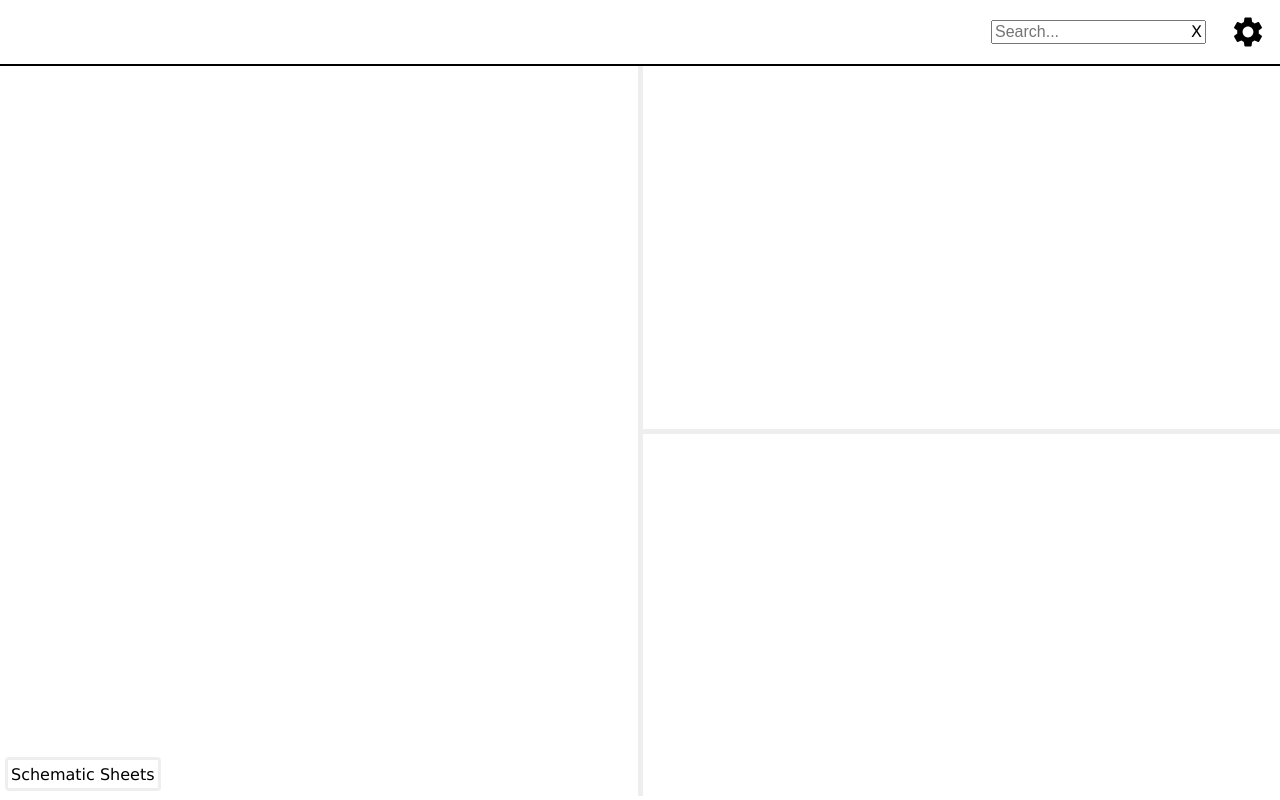
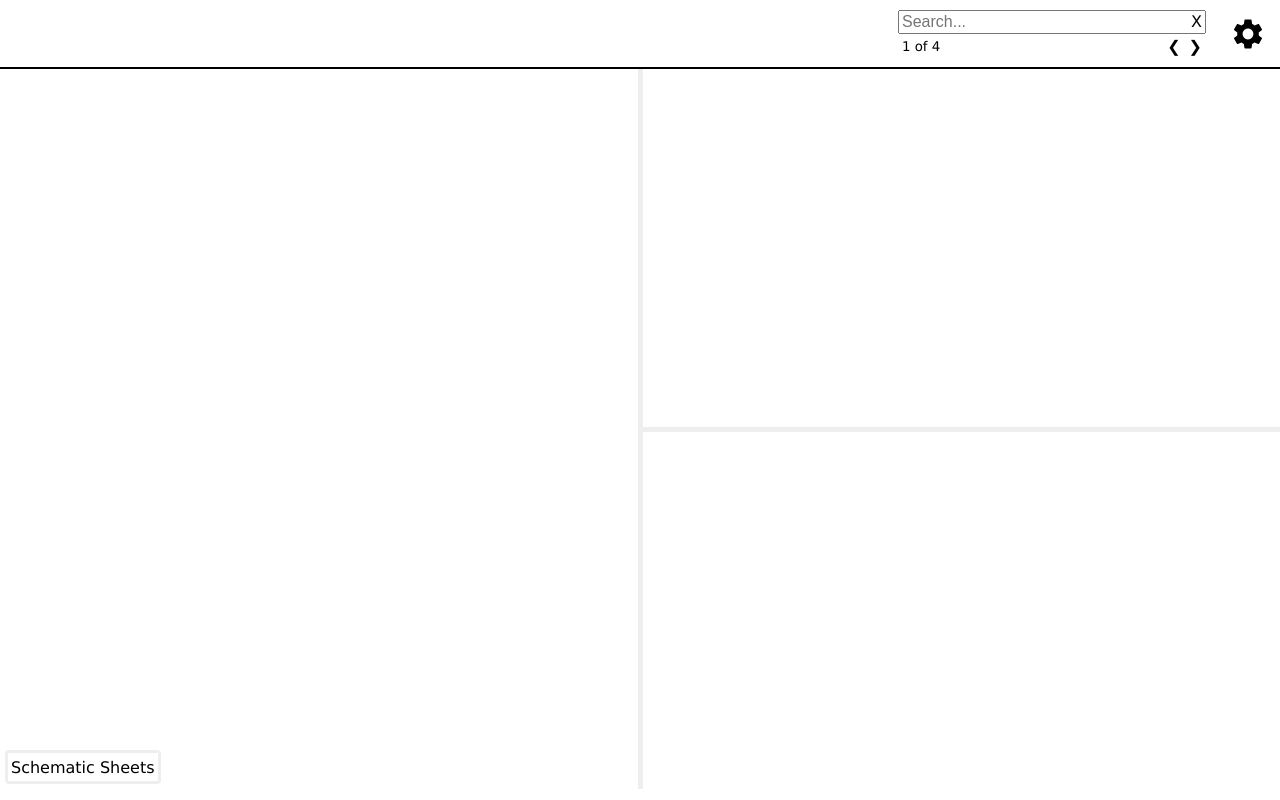
Before and after one commit to ubicomplab/ar-debug-workbench, a Flask app: page /main in a window 1280 px wide. Run offline with Flask 2, Linux system fonts and the light colour scheme; data that the repository does not hold is empty; a map, chart or similar area stays blank; parts of the project's set-up code (start-up, migrations or seed data) failed here and were passed over.

Commit message:
partially functional search nav

```diff
--- a/ardw-app/static/main.js
+++ b/ardw-app/static/main.js
@@ -18,9 +18,13 @@ var highlightedNet = null; // netname
 
 var debugCompPins = null;
 
-var searchInputField = null; // document element
+// document elements
+var searchInputField = null;
+var searchNavNum = null;
+var searchNavText = null;
 
-var schSelectionOpen = false;
+var searchNavCurrent = [0, 0];
+
 var drawCrosshair = false;
 
 var sch_zoom_default; // changes for each schematic
@@ -65,7 +69,7 @@ canvas_split = Split(["#front-canvas", "#back-canvas"], {
 
 var settings = {
     "log-error": true,
-    "log-warning": true,
+    "log-warning": false,
     "find-activate": "key", // 'key', 'auto'
     "find-type": "zoom"     // 'zoom', 'xhair'
 };
@@ -267,6 +271,7 @@ function initData() {
             }
 
             compdict[refid].units[unit] = {
+                "num": unit,
                 "schid": schid,
                 "bbox": comp.bbox,
                 "pins": comp.pins
@@ -275,7 +280,7 @@ function initData() {
     }
 
     // For each pin in each net, assign the appropriate net to the pin in compdict
-    // Also, populate netdict with {code : name, schids}
+    // Also, populate netdict with {name : schids, pins}
     netdict = {};
     for (var i in schdata.nets) {
         var netinfo = schdata.nets[i];
@@ -305,7 +310,10 @@ function initData() {
             logwarn(`net ${netinfo.name} has no valid pins (left out of netlist)`);
             continue;
         }
-        netdict[netinfo.name] = schids;
+        netdict[netinfo.name] = {
+            "schids": schids,
+            "pins": []
+        }
     }
 
     // All pins get put into one big "dict" with arbitrary pinidx
@@ -320,6 +328,8 @@ function initData() {
                 pin["schid"] = unit.schid;
                 if (pin["net"] == undefined) {
                     pin["net"] = null;
+                } else if (pin["net"] in netdict) {
+                    netdict[pin["net"]]["pins"].push(pinidx);
                 }
                 let pin_name = `${pin["ref"]}.${pin["num"]}`;
                 if (pinref_to_idx[pin_name] !== undefined) {
@@ -491,6 +501,11 @@ function initPage() {
         searchlist.classList.remove("hidden");
     });
 
+    searchNavNum = document.getElementById("search-nav-num");
+    searchNavText = document.getElementById("search-nav-text");
+    searchNavNum.innerText = "0 of 0";
+    searchNavText.innerText = "";
+
     for (let refid in compdict) {
         appendSelectionDiv(searchlist, refid, "comp");
     }
@@ -605,6 +620,41 @@ function searchBarX() {
     searchlist.classList.add("hidden");
     input.value = "";
     deselectClicked();
+}
+
+function searchNav(dir) {
+    if (searchNavCurrent[1] > 1) {
+        // We have a multi-part selection
+        if (dir === "L") {
+            searchNavCurrent[0] -= 1;
+        } else {
+            searchNavCurrent[0] += 1;
+        }
+        if (searchNavCurrent[0] === 0) {
+            searchNavCurrent[0] = searchNavCurrent[1];
+        } else if (searchNavCurrent[0] > searchNavCurrent[1]) {
+            searchNavCurrent[0] = 1;
+        }
+        searchNavNum.innerText = `${searchNavCurrent[0]} of ${searchNavCurrent[1]}`;
+
+        if (highlightedComponent !== -1) {
+            let comp = compdict[highlightedComponent];
+            let unit = Object.values(comp.units)[searchNavCurrent[0] - 1];
+            searchNavText.innerText = `${comp.ref} ${unit.num}`;
+            if (unit.schid != currentSchematic) {
+                switchSchematic(unit.schid);
+            }
+            // TODO emphasize this unit somehow
+        }
+        if (highlightedNet !== null) {
+            let pin = pindict[netdict[highlightedNet]["pins"][searchNavCurrent[0] - 1]];
+            searchNavText.innerText = `${pin.ref}.${pin.num}`;
+            if (pin.schid != currentSchematic) {
+                switchSchematic(pin.schid);
+            }
+            // TODO emphasize this pin somehow
+        }
+    }
 }
 
 function drawCanvasImg(layerdict, x = 0, y = 0, backgroundColor = null) {
--- a/ardw-app/static/render.js
+++ b/ardw-app/static/render.js
@@ -778,7 +778,6 @@ function netHitScan(layer, x, y) {
       }
     }
   }
-  console.log(`nh ${netsHit}`)
   return netsHit;
 }
 
@@ -797,7 +796,6 @@ function pinHitScan(layer, x, y) {
       }
     }
   }
-  console.log(`ph ${pinsHit}`)
   return pinsHit;
 }
 
@@ -869,6 +867,19 @@ function selectComponent(refid) {
 
   searchInputField.value = `Component ${compdict[selected].ref}`;
 
+  let numunits = 0;
+  for (let _ in compdict[selected].units) {
+    numunits++;
+  }
+  searchNavCurrent = [1, numunits];
+  searchNavNum.innerText = `1 of ${searchNavCurrent[1]}`;
+
+  if (searchNavCurrent[1] > 1) {
+    searchNavText.innerText = `${compdict[selected].ref} ${Object.values(compdict[selected].units)[0].num}`;
+  } else {
+    searchNavText.innerText = "";
+  }
+
   if (settings["find-activate"] === "auto") {
     if (settings["find-type"] === "zoom") {
       zoomToSelection(schematic_canvas);
@@ -904,6 +915,9 @@ function selectPins(pin_hits) {
   });
 
   searchInputField.value = `Pin ${pindict[selected].ref}.${pindict[selected].num}`;
+  searchNavCurrent = [1, 1];
+  searchNavNum.innerText = "1 of 1";
+  searchNavText.innerText = "";
 
   if (settings["find-activate"] === "auto") {
     if (settings["find-type"] === "zoom") {
@@ -918,9 +932,6 @@ function selectPins(pin_hits) {
 }
 
 function selectNet(netname) {
-  if (netname == undefined || netname === null) {
-    highlightedNet = null;
-  } else {
   if (!(netname in netdict)) {
     logerr(`selected net ${netname} is not in netdict`);
     return;
@@ -936,16 +947,21 @@ function selectNet(netname) {
 
   document.querySelectorAll("#sch-selection>div").forEach((div) => {
     div.classList.remove("has-selection");
-      for (let schid of netdict[netname]) {
+    for (let schid of netdict[netname]["schids"]) {
       if (div.innerText.startsWith(schid + ".")) {
         div.classList.add("has-selection");
         break;
       }
     }
   });
-  }
 
   searchInputField.value = `Net ${netname}`;
+
+  searchNavCurrent = [1, netdict[netname]["pins"].length];
+  searchNavNum.innerText = `${searchNavCurrent[0]} of ${searchNavCurrent[1]}`;
+
+  var pin1 = pindict[netdict[netname]["pins"][0]];
+  searchNavText.innerText = `${pin1.ref}.${pin1.num}`;
 
   if (settings["find-activate"] === "auto") {
     if (settings["find-type"] === "zoom") {
@@ -969,6 +985,10 @@ function deselectAll(redraw) {
       div.classList.remove("has-selection");
     });
     searchInputField.value = "";
+    searchNavCurrent = [0, 0];
+    searchNavNum.innerText = "0 of 0";
+    searchNavText.innerText = "";
+
     drawHighlights();
     drawSchematicHighlights();
   }
--- a/ardw-app/static/style.css
+++ b/ardw-app/static/style.css
@@ -48,7 +48,6 @@ html, body {
 }
 
 #menubar {
-    /* height: 40px; */
     display: flex;
     justify-content: space-between;
     align-items: center;
@@ -61,8 +60,6 @@ html, body {
     font-size: 20pt;
     width: max-content;
 }
-
-#menubar #current {}
 
 #menubar #menubar-right {
     display: flex;
@@ -179,15 +176,16 @@ input:checked+.slider:before {
 
 #menubar #search-input {
     font-size: 12pt;
+    width: 300px; /* arbitrary */
 }
 
 /* X Button */
-
 #menubar #search-field>span {
     position: absolute;
     right: 2px;
     padding: 2px;
     cursor: pointer;
+    user-select: none;
 }
 
 #menubar #search-content {
@@ -211,8 +209,34 @@ input:checked+.slider:before {
     cursor: pointer;
 }
 
+#menubar #search-nav {
+    display: flex;
+    align-items: center;
+    font-size: 10pt;
+    margin-top: 2px;
+}
+
+#menubar #search-nav span {
+    padding: 0 4px;
+}
+
+#menubar #search-nav-text {
+    flex-grow: 1;
+}
+
+#menubar #search-nav span.button {
+    padding: 1px 4px;
+    cursor: pointer;
+    font-size: 12pt;
+    user-select: none;
+}
+
+#menubar #search-nav span.button:hover {
+    background-color: #eee;
+}
+
 #display {
-    height: calc(100vh - 70px);
+    height: calc(100vh - 80px);
     width: 100vw;
 }
 
--- a/ardw-app/templates/main.html
+++ b/ardw-app/templates/main.html
@@ -20,11 +20,13 @@
                         <span onclick="searchBarX()">X</span>
                     </div>
                     <div id="search-content" class="hidden"></div>
-                </div><!--
-                <div id="current">
-                    <div>Current selection:</div>
-                    <div id="current-field">None</div>
-                </div>-->
+                    <div id="search-nav">
+                        <span id="search-nav-num">1 of 4</span>
+                        <span id="search-nav-text"><!-- spacer --></span>
+                        <span class="button" onclick="searchNav('L')">&#x276e;</span>
+                        <span class="button" onclick="searchNav('R')">&#x276f;</span>
+                    </div>
+                </div>
                 <div id="settings">
                     <div id="settings-btn"></div>
                     <div id="settings-content" class="menu-content">
```
Lines whose indentation alone changed are shown as unchanged.
